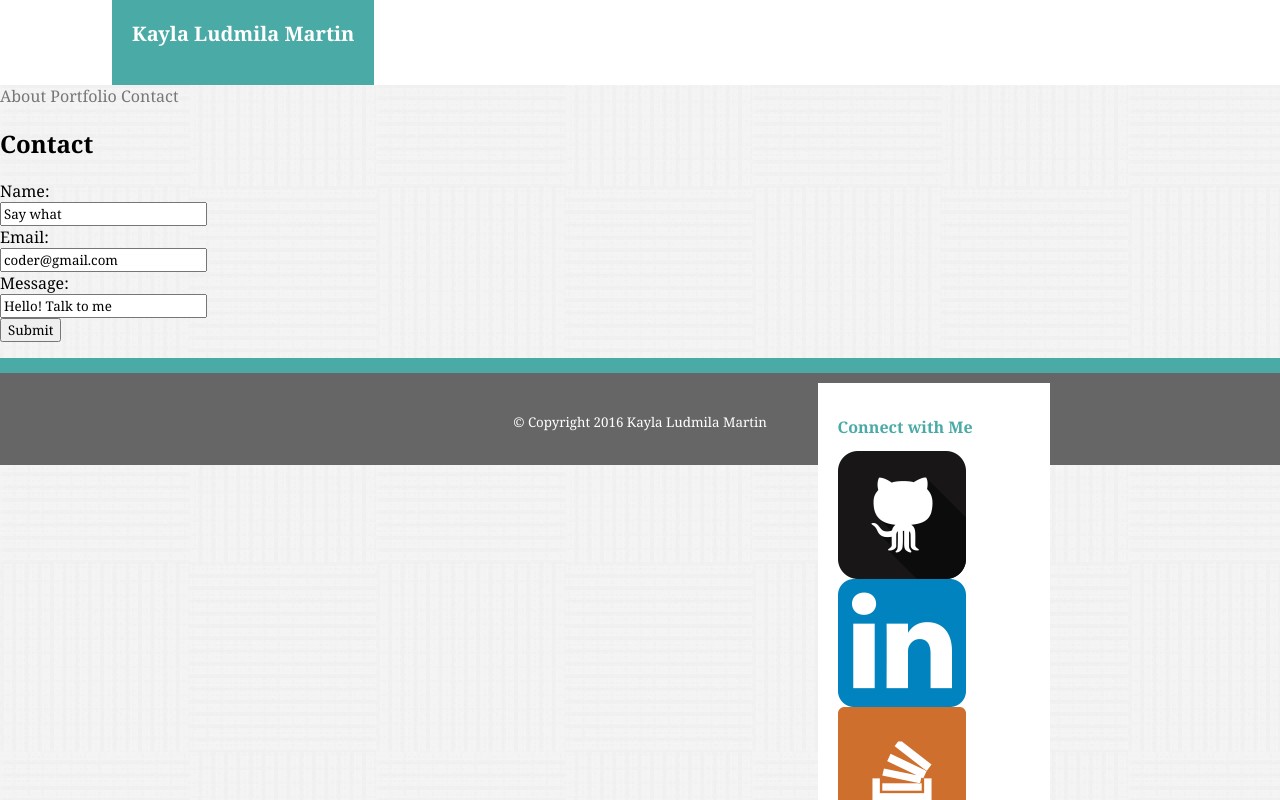
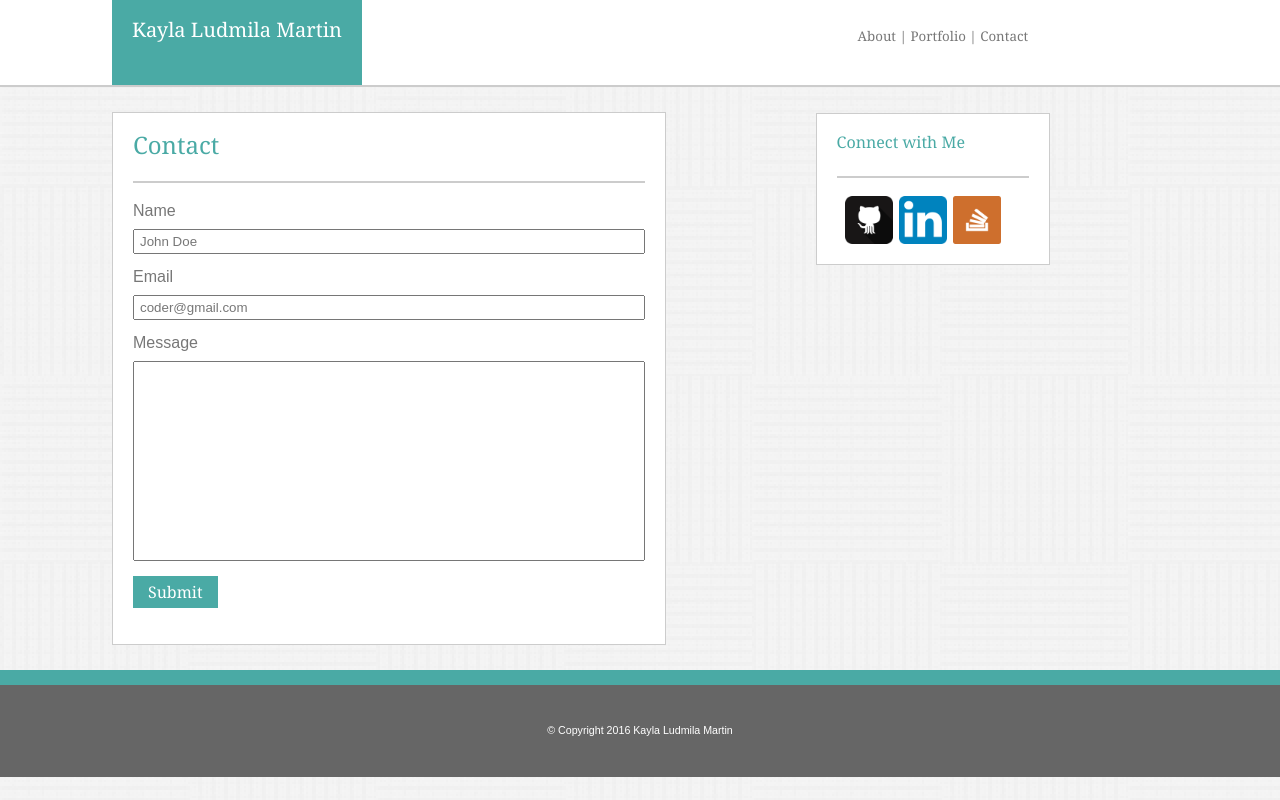
Before and after one commit to kaylaludmila/Basic-Portfolio, a PHP site: page /contact.html in a window 1280 px wide. Run offline with PHP 8.4, Linux system fonts and the light colour scheme.

Commit message:
initial site

```diff
--- a/assets/css/style.css
+++ b/assets/css/style.css
@@ -1,19 +1,17 @@
 * {
   box-sizing: border-box
   color:#77777;
-  font-family: 'Georgia', Times, Times New Roman, serif;
+  font-family: "Georgia", Times, 'Times New Roman', serif;
 }
 
 html {
 	width: 100%;
-/*	position: relative;*/
-/*	margin: 0 auto;*/
 }
 
 body {
 	margin: 0 auto;
 	background-image: url("https://raw.githubusercontent.com/kaylaludmila/Basic-Portfolio/master/assets/images/pw_pattern_%402X.png");
-	font-family: 'Arial', 'Helvetica Neue', Helvetica, sans-serif;
+	font-family: "Arial", 'Helvetica Neue', Helvetica, sans-serif;
 }
 
 header {
@@ -23,10 +21,14 @@
 	font-size: 15px;
 	width: 100%;
 	float:left;
+	border-bottom-style: solid;
+    border-bottom-width: 2px;
+    border-bottom-color:#cccccc;
+    font-family: "Georgia", Times, 'Times New Roman', serif;
+}
 }
 
 .middle {
-/*	clear:both;*/
 	width: 650px;
 	float:left;
 }
@@ -56,7 +58,11 @@
 	margin-top: 25px;
 	margin-left: 112px;
 	margin-bottom:25px;
-	width: 65%;
+	width: 40%;
+	border-style: solid;
+    border-width: 1px;
+    border-color:#cccccc;
+    position: relative;
 
 }
 
@@ -73,7 +79,7 @@
 	text-align: center;
 	height: 45px;
 	float:left;
-	}
+}
 
 .aboutme {
 	margin-bottom: 20px;
@@ -83,18 +89,9 @@
 	float: left;
 	border-bottom-style: solid;
     border-bottom-width: 2px;
-    border-bottom-color:#777777;
-}
-
-.mainbio {
-	background: #ffffff;
-	padding: 20px;
-	margin-bottom: 0px;
-	margin-left: 112px;
-	color: #777777;
-	width:650px;
-	float-left;
-	position: absolute;
+    border-bottom-color:#cccccc;
+    font-family: "Georgia", Times, 'Times New Roman', serif;
+    font-size: 18pt;
 }
 
 .profilepic {
@@ -103,34 +100,50 @@
     align-self: left;
     float:left;
     padding-right: 15px;
-
 }
 
 p {
-	font-size: auto;
+	font-size: 10pt;
+	line-height: 20pt;
 	color:#777777;
 }
 
 #connect {
 	background: #ffffff;
-	font-size: 8pt;
+	font-size: 10pt;
+	font-style: bold;
 	padding: 20px;
 	margin-bottom: 0px;
-	margin-top:25px;
+	margin-top:113px;
+	margin-left: 20px;
 	color: #4aaaa5;
 	float:right;
 	width: 15%;
 	position: absolute;
 	right:18%;
 	align-content: center;
+	border-style: solid;
+    border-width: 1px;
+    border-color:#cccccc;
+    font-family: "Georgia", Times, 'Times New Roman', serif;
+}
 
+.connecttitle {
+
+	border-bottom-style: solid;
+    border-bottom-width: 2px;
+    border-bottom-color:#cccccc;
+  	margin-bottom: 5px;
+  	padding-bottom: 10px;
+  	font-size: 12pt;
 }
 
 .github {
-    width: 25%;
+	width: 25%;
     height: auto;
     float:left;
     padding-right: 6px;
+    padding-left: 8px;
 }
 
 .linkedin {
@@ -148,6 +161,52 @@
     padding-right: 6px;
 }
 
+.contactinfo {
+	color:#777777;
+
+}
+
+.name {
+	width: 100%;
+	height: 25px;
+	margin-bottom: 15px;
+	margin-top: 10px;
+	color:#777777;
+	font-family: "Arial", 'Helvetica Neue', Helvetica, sans-serif;
+	text-indent: 3px;
+}
+
+.email {
+	width: 100%;
+	height: 25px;
+	margin-bottom: 15px;
+	margin-top: 10px;
+	color:#777777;
+	font-family: "Arial", 'Helvetica Neue', Helvetica, sans-serif;
+	text-indent: 3px;
+}
+
+.message {
+	width: 100%;
+	height: 200px;
+	margin-bottom: 15px;
+	margin-top: 10px;
+	color:#777777;
+	font-family: "Arial", 'Helvetica Neue', Helvetica, sans-serif;
+	text-indent: 3px;
+	vertical-align: top;
+	float: left;
+}
+
+input[type=submit] {
+    padding:5px 15px;
+    background:#4aaaa5;
+    color:#ffffff;
+    display: block;
+    font-size: 12pt;
+    border:0 none;
+    cursor:pointer;
+}
 
 footer {
 
@@ -155,7 +214,7 @@
 	color: #ffffff;
 	height: 12px;
 	clear:both;
-	font-size: 10pt;
+	font-size: 8pt;
 	text-align: center;
 	padding: 40px;
 	border-top: thick solid #4aaaa5;
--- a/contact.html
+++ b/contact.html
@@ -2,51 +2,65 @@
 <html>
 	<head>
 		<title>My First Page</title>
+
+		<link rel="stylesheet" type="text/css" href="assets/css/reset.css">
 		<link rel="stylesheet" type="text/css" href="assets/css/style.css">
+
 	</head>
 
 	<body>
 		<header>
 			<h1> Kayla Ludmila Martin </h1>
+				<div class="pagelinks">
+		    	<a href="index.html" target="_blank"> About</a> |
+		    	<a href="portfolio.html" target="_blank"> Portfolio</a> |
+		    	<a href="contact.html" target="_blank"> Contact</a>
+		    </div>
+
 		</header>
 
-		    <section id="pagelinks">
-		    		<a href="#" target="_blank"> About</a>
-		    		<a href="#" target="_blank"> Portfolio</a>
-		    		<a href="#" target="_blank"> Contact</a>
-		    </section>
+		<div class="middle">
+			<section class="main-bio">
 
-		<div class="container">
-		<section id="main-bio">
+			<div class="aboutme">
+				<h2> Contact </h2>
+				 <br>
+			</div>
 
-			<section id="form">
-				<h2> Contact </h2>
+			<form class="contactinfo">
+  				Name <br>
+				<input type="text" name="name" value="John Doe" class="name" >
+				<br>
+				Email <br>
+				<input type="text" name="email" value="coder@gmail.com" class="email">
+				<br>
+				Message <br>
+				<input type="text" name="message" class="message">
+				<br>
+			</form>
 
-				<form>
-  					Name:<br>
-					<input type="text" name="name" value="Say what" ><br>
-					Email:<br>
-					<input type="text" name="email" value="coder@gmail.com"><br>
-					Message:<br>
-					<input type="text" name="message" value="Hello! Talk to me"> <br>
-					 <input type="submit" value="Submit">
-				</form>
+				<input type="submit" value="Submit" class="submit">
+			<br>
 
 			</section>
 
 		 	<section id="connect">
+				<div class="connecttitle">
 				<h2> Connect with Me </h2>
+				<br> </div>
+				<br>
 
-				<a href= "https://github.com/kaylaludmila" target="_blank"> <img src="https://raw.githubusercontent.com/kaylaludmila/Basic-Portfolio/master/assets/images/github-icon.png" alt=kaylagithub /> </a>
+				<a href= "https://github.com/kaylaludmila" target="_blank"> <img src="https://raw.githubusercontent.com/kaylaludmila/Basic-Portfolio/master/assets/images/github-icon.png" class="github" alt=kaylagithub /> </a>
 
-				<a href= "https://www.linkedin.com/in/kaylaludmila" target="_blank"> <img src="https://raw.githubusercontent.com/kaylaludmila/Basic-Portfolio/master/assets/images/linkedin-icon.png" alt=kaylalinkedin /> </a>
+				<a href= "https://www.linkedin.com/in/kaylaludmila" target="_blank"> <img src="https://raw.githubusercontent.com/kaylaludmila/Basic-Portfolio/master/assets/images/linkedin-icon.png" class="linkedin" alt=kaylalinkedin /> </a>
 
-				<a href= "http://stackexchange.com/users/8284033/kayla-ludmila" target="_blank"> <img src="https://raw.githubusercontent.com/kaylaludmila/Basic-Portfolio/master/assets/images/stackoverflow-rounded.png" alt=kaylastackoverflow /> </a>
+				<a href= "http://stackexchange.com/users/8284033/kayla-ludmila" target="_blank"> <img src="https://raw.githubusercontent.com/kaylaludmila/Basic-Portfolio/master/assets/images/stackoverflow-rounded.png" class="stack" alt=kaylastackoverflow /> </a>
 
-		</div></section>
+			</section>
+			</div>
 
 			<footer id="copyright">
-				<body> © Copyright 2016 Kayla Ludmila Martin </body>
+				<body> &copy; Copyright 2016 Kayla Ludmila Martin </body>
 			</footer>
 	</body>
 </html>
```
Also changed, not shown: index.html (+7 -5 lines).
